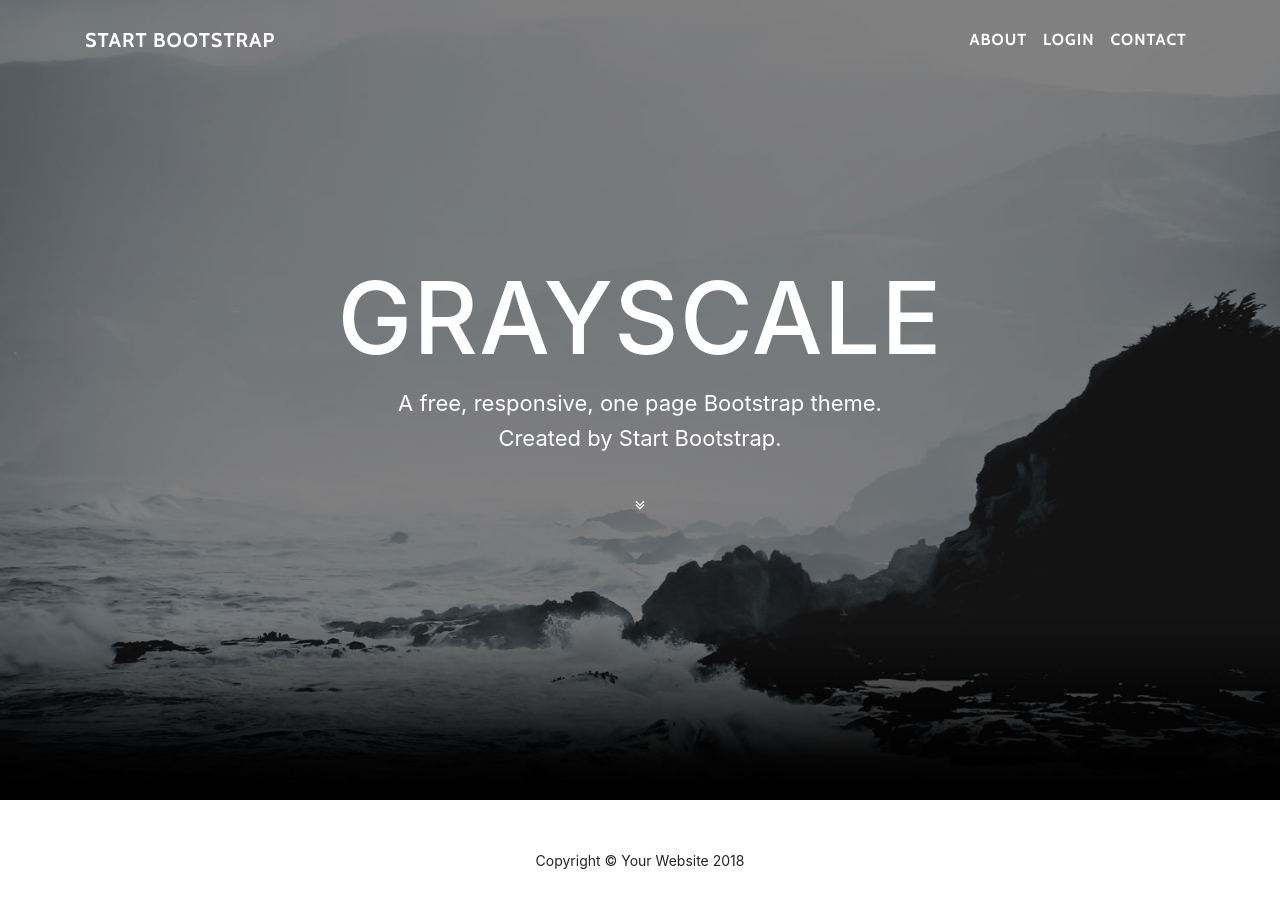
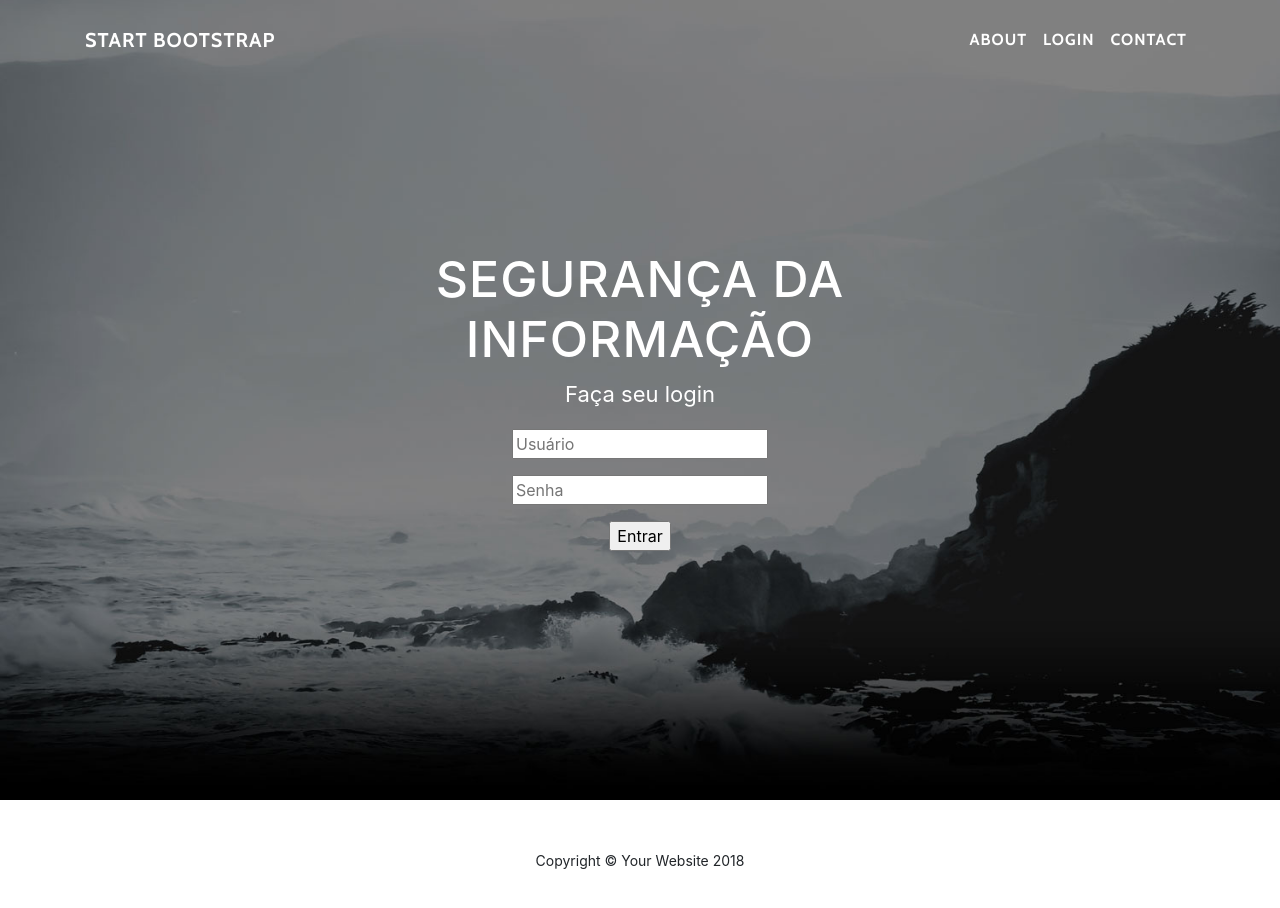
Before and after one commit to dennerdias/FrontEndSeguranca, a website with bundled scripts: page public_html/index.html in a window 1280 px wide. Built offline with nearby package versions, Linux system fonts and the light colour scheme.

Commit message:
Criação da Tela de Login

```diff
--- a/public_html/css/grayscale.css
+++ b/public_html/css/grayscale.css
@@ -151,7 +151,7 @@ a:focus, a:hover {
     padding: 0;
   }
   .masthead .intro-body .brand-heading {
-    font-size: 100px;
+    font-size: 50px;
   }
   .masthead .intro-body .intro-text {
     font-size: 22px;
--- a/public_html/index.html
+++ b/public_html/index.html
@@ -19,7 +19,7 @@
     <link href='https://fonts.googleapis.com/css?family=Cabin:700' rel='stylesheet' type='text/css'>
 
     <!-- Custom styles for this template -->
-    <link href="css/grayscale.min.css" rel="stylesheet">
+    <link href="css/grayscale.css" rel="stylesheet">
 
   </head>
 
@@ -55,12 +55,13 @@
         <div class="container">
           <div class="row">
             <div class="col-lg-8 mx-auto">
-              <h1 class="brand-heading">Grayscale</h1>
-              <p class="intro-text">A free, responsive, one page Bootstrap theme.
-                <br>Created by Start Bootstrap.</p>
-              <a href="#about" class="btn btn-circle js-scroll-trigger">
-                <i class="fa fa-angle-double-down animated"></i>
-              </a>
+              <h1 class="brand-heading">Segurança da informação</h1>
+              <p class="intro-text">Faça seu login</p>
+                <input type="text" placeholder="Usuário"  id='usuario'/>
+                <p></p>
+                <input type="password" placeholder="Senha" id='senha' />
+                <p></p>
+                <input type='button' value='Entrar' />
             </div>
           </div>
         </div>
```
